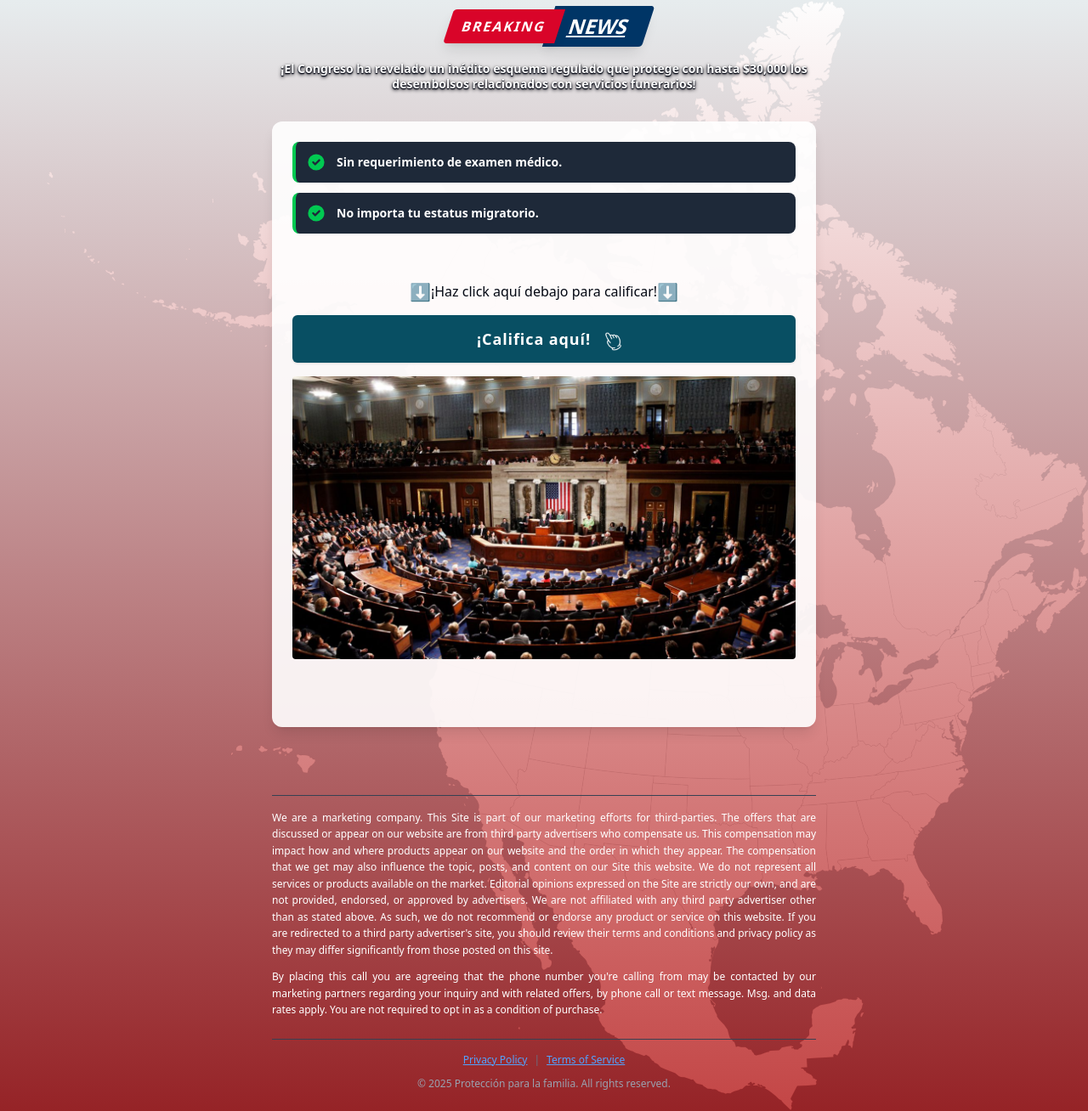
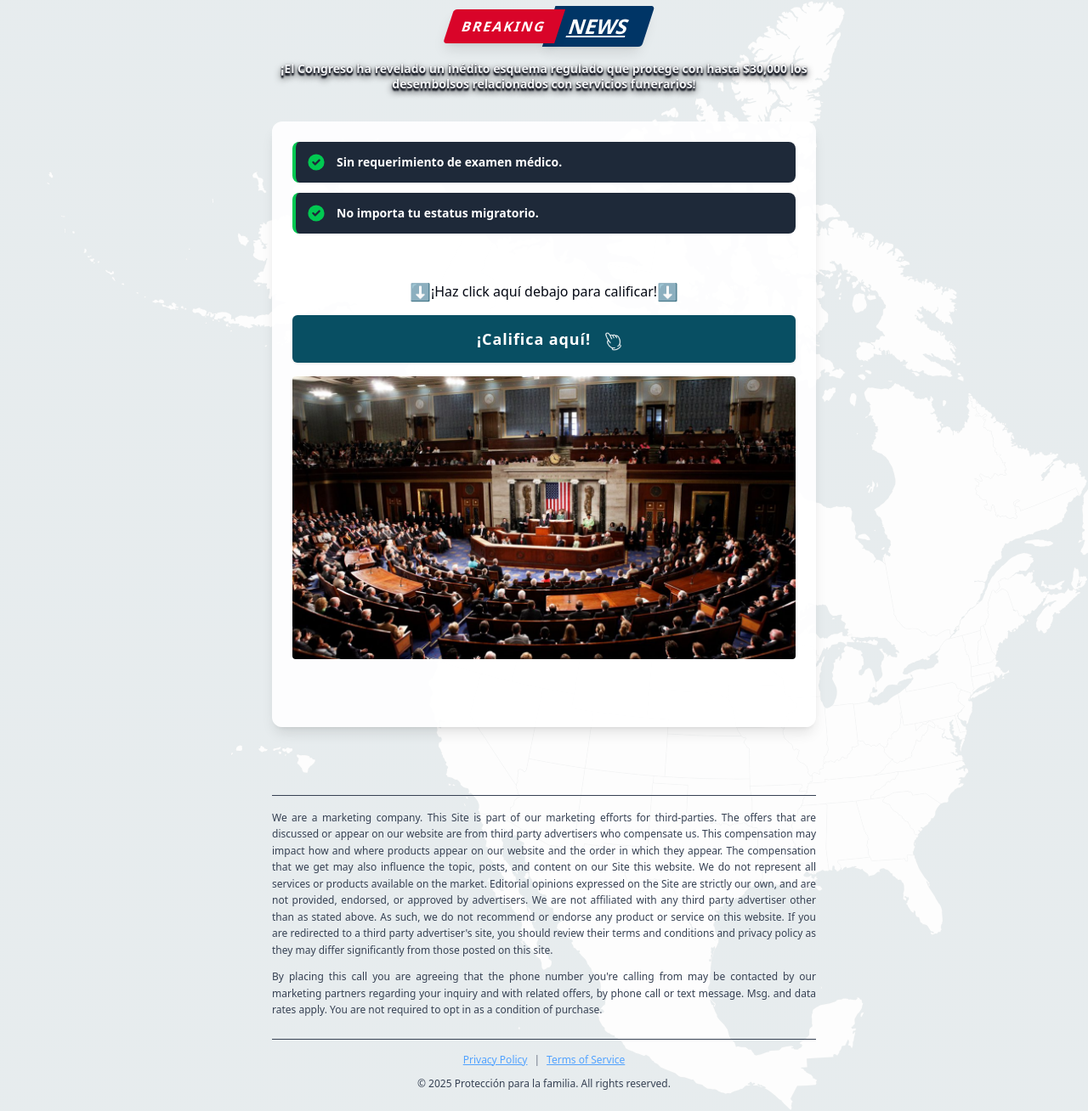
Before and after one commit to AnthonyLeguis/campaign-latin-app, a React (Vite) app: page / in a window 1280 px wide. Shown: the whole page at 85% size. Built offline with nearby package versions, Linux system fonts and the light colour scheme.

Commit message:
feat: Mejorar estilos en el componente Layout para mayor legibilidad y presentación

```diff
--- a/src/components/Layout.tsx
+++ b/src/components/Layout.tsx
@@ -21,14 +21,14 @@ export const Layout: React.FC<LayoutProps> = ({ children }) => {
             <div
                 className="absolute inset-0 w-full h-full"
                 style={{
-                    background: "linear-gradient(to bottom, rgba(255,255,255,0.9), rgba(185,28,28,0.8))",
+                    background: "linear-gradient(to bottom, rgba(255,255,255,0.9), rgba(255,255,255,0.9))",
                     zIndex: 0,
                 }}
             />
 
             <div className="min-h-screen flex-1 flex flex-col sm:w-7/12 mx-auto transition-all duration-300 relative z-10">
                 {/* Header */}
-                <header className="w-full text-white top-0 py-3">
+                <header className="w-full text-gray-100 top-0 py-3">
                     <div className="max-w-2xl mx-auto px-4">
                         {/* Badge de Últimas Noticias */}
                         <div className="flex items-center justify-center gap-0 mb-3 transition-all duration-300">
@@ -58,7 +58,7 @@ export const Layout: React.FC<LayoutProps> = ({ children }) => {
                             >NEWS</span>
                         </div>
                         {/* Titular Principal */}
-                        <h1 className="font-semibold text-shadow-md text-shadow-gray-950 text-center leading-tight transition-all duration-300 text-sm md:text-medium">
+                        <h1 className="font-bold text-shadow-lg text-shadow-gray-950 text-center leading-tight transition-all duration-300 text-sm md:text-medium">
                             ¡El Congreso ha revelado un inédito esquema regulado que protege con hasta $30,000 los desembolsos relacionados con servicios funerarios!
                         </h1>
                     </div>
@@ -73,7 +73,7 @@ export const Layout: React.FC<LayoutProps> = ({ children }) => {
                 <footer className="w-full text-white mt-8 py-6">
                     <div className="max-w-2xl mx-auto px-4">
                         {/* Disclaimer Text */}
-                        <div className="text-justify text-xs leading-relaxed mb-6 border-t border-gray-700 pt-4">
+                        <div className="text-justify text-gray-700 text-xs leading-relaxed mb-6 border-t border-gray-700 pt-4">
                             <p className="mb-3">
                                 We are a marketing company. This Site is part of our marketing efforts for third-parties. The offers that are discussed or appear on our website are from third party advertisers who compensate us. This compensation may impact how and where products appear on our website and the order in which they appear. The compensation that we get may also influence the topic, posts, and content on our Site this website. We do not represent all services or products available on the market. Editorial opinions expressed on the Site are strictly our own, and are not provided, endorsed, or approved by advertisers. We are not affiliated with any third party advertiser other than as stated above. As such, we do not recommend or endorse any product or service on this website. If you are redirected to a third party advertiser's site, you should review their terms and conditions and privacy policy as they may differ significantly from those posted on this site.
                             </p>
@@ -102,7 +102,7 @@ export const Layout: React.FC<LayoutProps> = ({ children }) => {
                                     Terms of Service
                                 </a>
                             </div>
-                            <p className="text-gray-400 mt-3">© 2025 Protección para la familia. All rights reserved.</p>
+                            <p className="text-gray-700 mt-3">© 2025 Protección para la familia. All rights reserved.</p>
                         </div>
                     </div>
                 </footer>
```
